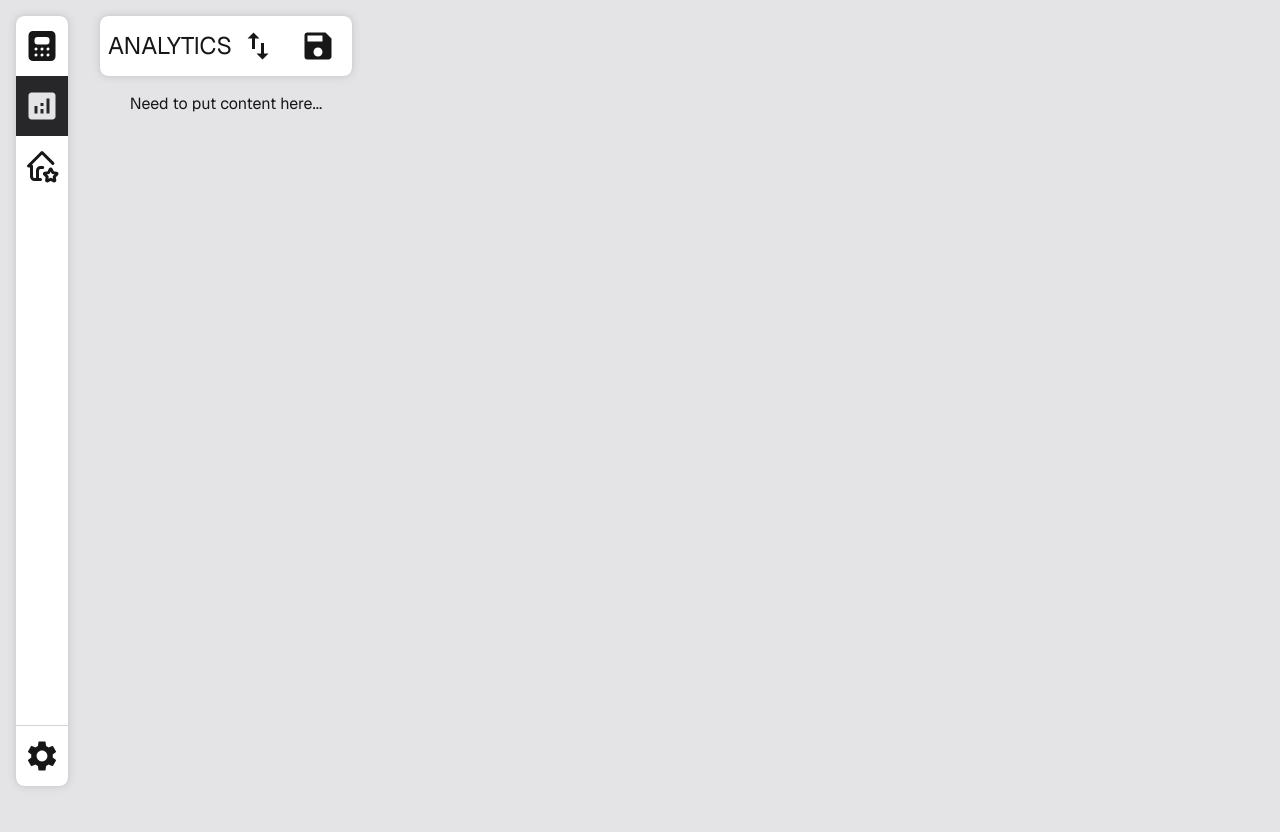
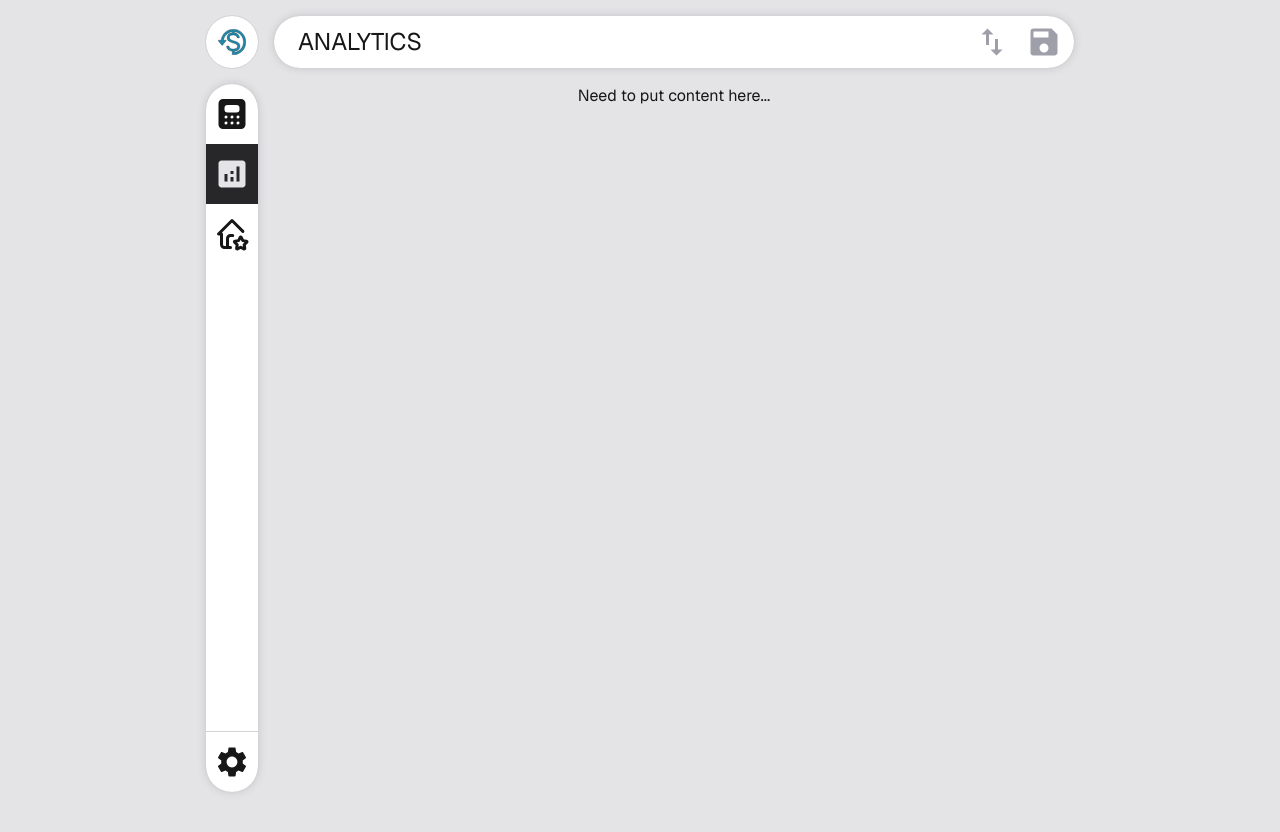
Before and after one commit to devinhaynes/foursquare-roi, a Next.js app: page /analytics in a window 1280 px wide. Shown: the top 832 px of the page. Built offline with nearby package versions, Linux system fonts and the light colour scheme.

Commit message:
More style updates

```diff
--- a/app/(protected)/analytics/page.tsx
+++ b/app/(protected)/analytics/page.tsx
@@ -5,7 +5,7 @@ import { MdImportExport, MdSave } from "react-icons/md";
 
 const AnalyticsPage = () => {
   return (
-    <div className="font-sans flex flex-col gap-8 mb-20 items-center min-h-screen">
+    <div className="font-sans flex flex-col gap-8 mb-20 items-center min-h-screen md:mr-4 md:min-w-[min(100vw,800px)]">
       <PageHeader
         header="analytics"
         toolbar={[
@@ -13,8 +13,14 @@ const AnalyticsPage = () => {
             icon: MdImportExport,
             name: "import",
             action: () => console.log("import"),
+            disabled: true,
           },
-          { icon: MdSave, name: "save", action: () => console.log("save") },
+          {
+            icon: MdSave,
+            name: "save",
+            action: () => console.log("save"),
+            disabled: true,
+          },
         ]}
       />
       <div className="flex flex-wrap gap-4 px-2 md:px-0">
--- a/app/(protected)/calc/page.tsx
+++ b/app/(protected)/calc/page.tsx
@@ -19,7 +19,7 @@ const ROI = () => {
   };
 
   return (
-    <div className="font-sans flex flex-col gap-8 mb-20 items-center md:mr-4">
+    <div className="font-sans flex flex-col gap-8 mb-20 items-center md:pr-4">
       <PageHeader
         header="roi calculator"
         toolbar={[
@@ -27,6 +27,7 @@ const ROI = () => {
             icon: MdImportExport,
             name: "import",
             action: () => console.log("import"),
+            disabled: true,
           },
           {
             icon: MdSave,
--- a/app/(protected)/layout.tsx
+++ b/app/(protected)/layout.tsx
@@ -7,7 +7,7 @@ type Props = {
 
 export default function ProtectedLayout({ children }: Props) {
   return (
-    <div className="flex flex-col-reverse md:flex-row gap-4 max-w-[1640px] mx-auto">
+    <div className="flex flex-col-reverse md:flex-row max-w-[1640px] md:mx-auto md:w-fit">
       <div className="fixed bottom-0 w-full z-10 md:relative md:w-fit">
         <Toolbar />
       </div>
--- a/app/(protected)/properties/page.tsx
+++ b/app/(protected)/properties/page.tsx
@@ -45,7 +45,7 @@ function PropertiesPage() {
   }, [fetchProperties]);
 
   return (
-    <div className="font-sans flex flex-col gap-8 mb-20 relative min-h-screen md:mr-4 w-full">
+    <div className="font-sans flex flex-col gap-8 mb-20 relative min-h-screen md:mr-4 md:min-w-[min(100vw,800px)]">
       <PageHeader
         header="properties"
         toolbar={[
@@ -53,12 +53,19 @@ function PropertiesPage() {
             icon: MdImportExport,
             name: "import",
             action: () => console.log("test"),
+            disabled: true,
           },
-          { icon: MdSave, name: "save", action: () => console.log("test") },
+          {
+            icon: MdSave,
+            name: "save",
+            action: () => console.log("test"),
+            disabled: true,
+          },
           {
             icon: MdDeleteSweep,
             name: "delete",
             action: deleteSelectedProperties,
+            disabled: selectedProperties.length <= 0,
           },
         ]}
       />
--- a/app/(protected)/settings/page.tsx
+++ b/app/(protected)/settings/page.tsx
@@ -33,15 +33,21 @@ const SettingsPage = () => {
     supabase.auth.getUser().then((user) => setUser(user.data.user));
   }, []);
   return (
-    <div className="font-sans flex flex-col gap-8 mb-20 relative min-h-screen w-full mx-auto md:mr-4">
+    <div className="font-sans flex flex-col gap-8 mb-20 relative w-full mx-auto md:mr-4 md:min-w-[min(100vw,800px)]">
       <PageHeader
         header="settings"
         toolbar={[
-          { icon: MdSave, name: "save", action: () => console.log("save") },
+          {
+            icon: MdSave,
+            name: "save",
+            action: () => console.log("save"),
+            disabled: true,
+          },
           {
             icon: RiResetLeftFill,
             name: "reset",
             action: () => console.log("reset"),
+            disabled: true,
           },
         ]}
       />
@@ -56,10 +62,14 @@ const SettingsPage = () => {
               {user ? user.email : "N/A"}
             </p>
           </div>
-          <div className="grid min-[440px]:grid-cols-subgrid col-span-2 lg:col-span-1 lg:grid-cols-2 lg:gap-x-2 items-center gap-y-1">
-            <label>Avatar:</label>
-            <MdAccountCircle className="text-3xl ml-auto" />
-          </div>
+          {user?.user_metadata && user.user_metadata.avatar_url ? (
+            <div className="grid min-[440px]:grid-cols-subgrid col-span-2 lg:col-span-1 lg:grid-cols-2 lg:gap-x-2 items-center gap-y-1">
+              <label>Avatar:</label>
+              <MdAccountCircle className="text-3xl ml-auto" />
+            </div>
+          ) : (
+            ""
+          )}
           <SignOutButton />
         </div>
         <div className="grid grid-cols-subgrid col-span-2 lg:col-span-1 lg:grid-rows-subgrid lg:row-span-full items-center gap-y-4">
--- a/app/components/PageHeader.tsx
+++ b/app/components/PageHeader.tsx
@@ -4,6 +4,7 @@ type ToolbarButton = {
   icon: IconType;
   action: () => void;
   name: string;
+  disabled?: boolean;
 };
 
 type Props = {
@@ -13,14 +14,17 @@ type Props = {
 
 export const PageHeader = ({ header, toolbar }: Props) => {
   return (
-    <div className="z-4 outline-1 outline-zinc-300 dark:outline-zinc-800 bg-white dark:bg-zinc-950 flex flex-col min-[440px]:flex-row justify-between items-center w-full text-3xl px-2 py-1 sticky top-0 shadow-[-6px_0_8px_-2px_#c3c3c3] dark:shadow-[-6px_0_8px_-2px_#1e1e1e] | md:shadow-[0_0_8px_#c3c3c3] md:dark:shadow-[0_0_8px_-2px_#1e1e1e] md:rounded-lg md:top-4 ">
-      <h1 className="text-2xl uppercase hidden min-[440px]:block">{header}</h1>
+    <div className="z-4 outline-1 outline-zinc-300 dark:outline-zinc-800 bg-white dark:bg-zinc-950 flex flex-col min-[440px]:flex-row justify-between items-center w-full text-3xl px-2 py-1 sticky top-0 shadow-[-6px_0_8px_-2px_#c3c3c3] dark:shadow-[-6px_0_8px_-2px_#1e1e1e] | md:shadow-[0_0_8px_#c3c3c3] md:dark:shadow-[0_0_8px_-2px_#1e1e1e] md:rounded-full md:top-4 ">
+      <h1 className="text-2xl uppercase hidden min-[440px]:block pl-4">
+        {header}
+      </h1>
       <div className="flex gap-2">
         {toolbar.map((t, i) => (
           <button
             key={t.name + `_${i}`}
-            className="hover:bg-(--foreground) hover:text-(--background) transition-colors p-2 rounded-full min-[440px]:mx-1 min-[440px]:my-2 md:m-0"
+            className="hover:bg-(--foreground) hover:text-(--background) transition-colors p-1 rounded-full min-[440px]:mx-1 min-[440px]:my-2 disabled:text-zinc-400 disabled:hover:bg-white disabled:hover:text-zinc-400 | md:m-0"
             onClick={t.action}
+            disabled={t.disabled}
           >
             <t.icon className="text-4xl" />
           </button>
--- a/app/components/Toolbar.tsx
+++ b/app/components/Toolbar.tsx
@@ -1,9 +1,10 @@
 "use client";
 
+import Image from "next/image";
 import Link from "next/link";
 import { usePathname } from "next/navigation";
 import { MdAnalytics, MdSettings } from "react-icons/md";
-
+import logo from "@/public/logo-color.svg";
 import { TbHomeStar, TbCalculatorFilled } from "react-icons/tb";
 
 export const Toolbar = () => {
@@ -14,13 +15,16 @@ export const Toolbar = () => {
     "mx-1 my-2 rounded-full p-2 hover:bg-zinc-200 hover:dark:bg-zinc-900 transition-all | md:rounded-none md:mx-0 md:my-0 md:px-2 md:py-3";
   return (
     <div className="md:h-full">
-      <div className="border-t-[1px] border-t-zinc-300 max-h-[calc(100vh-30px)] bg-white dark:bg-zinc-950 dark:border-t-zinc-800 shadow-[6px_0_12px_-2px_#c3c3c3] dark:shadow-[6px_0_8px_-2px_#1e1e1e] | md:shadow-[0_0_8px_#c3c3c3] md:dark:shadow-[0_0_4px_#1e1e1e] md:m-4 md:border-0 md:outline-1 md:outline-zinc-300 md:dark:outline-zinc-800 md:rounded-lg md:w-fit md:sticky md:top-4 md:h-full">
+      <div className="hidden md:grid bg-white outline-1 outline-zinc-300 dark:bg-zinc-950 dark:outline-zinc-800 rounded-full mt-4 ml-4 w-[52px] h-[52px] place-content-center">
+        <Image src={logo} alt="" className="p-3" />
+      </div>
+      <div className="border-t-[1px] border-t-zinc-300 max-h-[calc(100vh-30px)] bg-white dark:bg-zinc-950 dark:border-t-zinc-800 shadow-[6px_0_12px_-2px_#c3c3c3] dark:shadow-[6px_0_8px_-2px_#1e1e1e] | md:shadow-[0_0_8px_#c3c3c3] md:dark:shadow-[0_0_4px_#1e1e1e] md:m-4 md:border-0 md:outline-1 md:outline-zinc-300 md:dark:outline-zinc-800 md:rounded-full md:w-fit md:sticky md:top-4 md:mt-4 md:h-full md:max-h-[calc(100vh-52px-40px)]">
         <nav className="text-4xl flex md:flex-col md:h-full justify-center">
           <div className="md:grow flex gap-x-4 items-center md:flex-col">
             <Link
               href="calc"
               className={
-                pathname === "/calc" ? activeLink + " md:rounded-t-[8px]" : link
+                pathname === "/calc" ? activeLink + " md:rounded-t-full" : link
               }
             >
               <TbCalculatorFilled />
@@ -43,7 +47,7 @@ export const Toolbar = () => {
               href="settings"
               className={
                 pathname === "/settings"
-                  ? activeLink + " ml-4 md:rounded-b-[8px]"
+                  ? activeLink + " ml-4 md:rounded-b-full"
                   : link + " ml-4"
               }
             >
```
